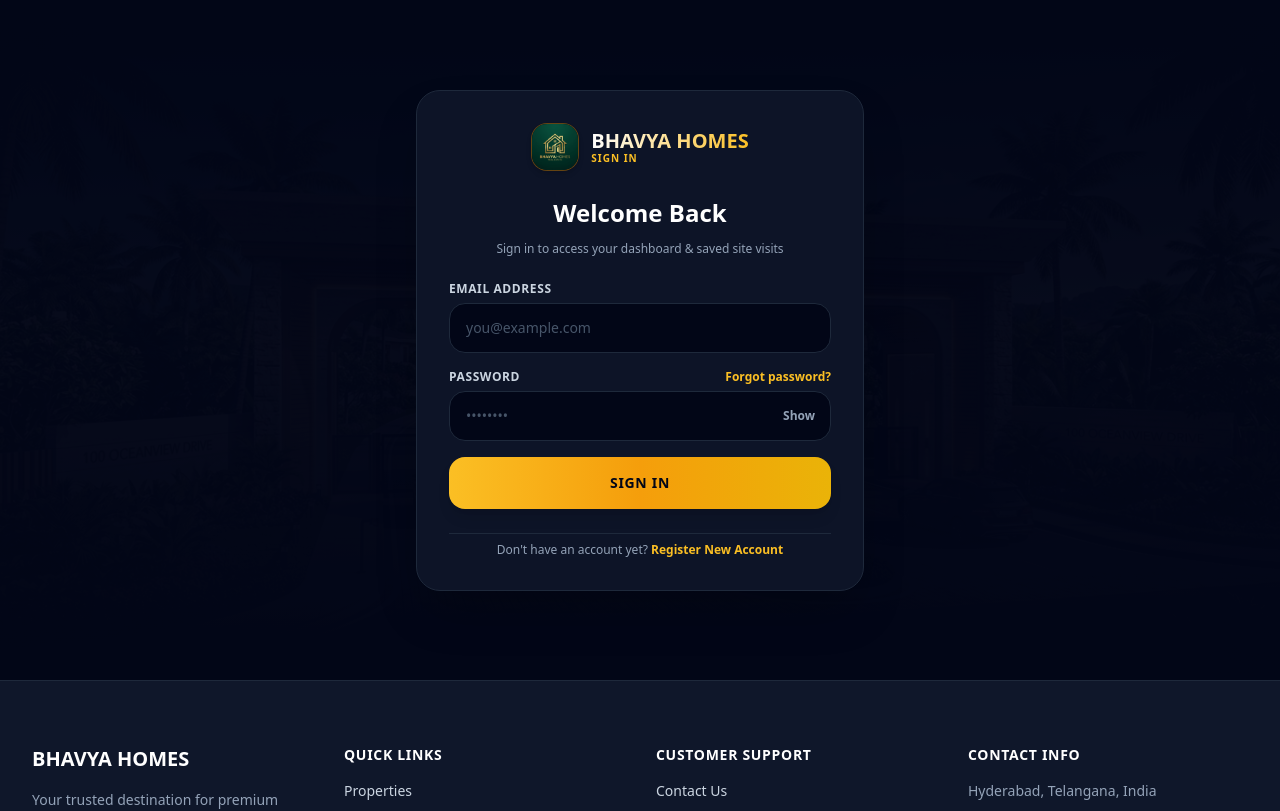
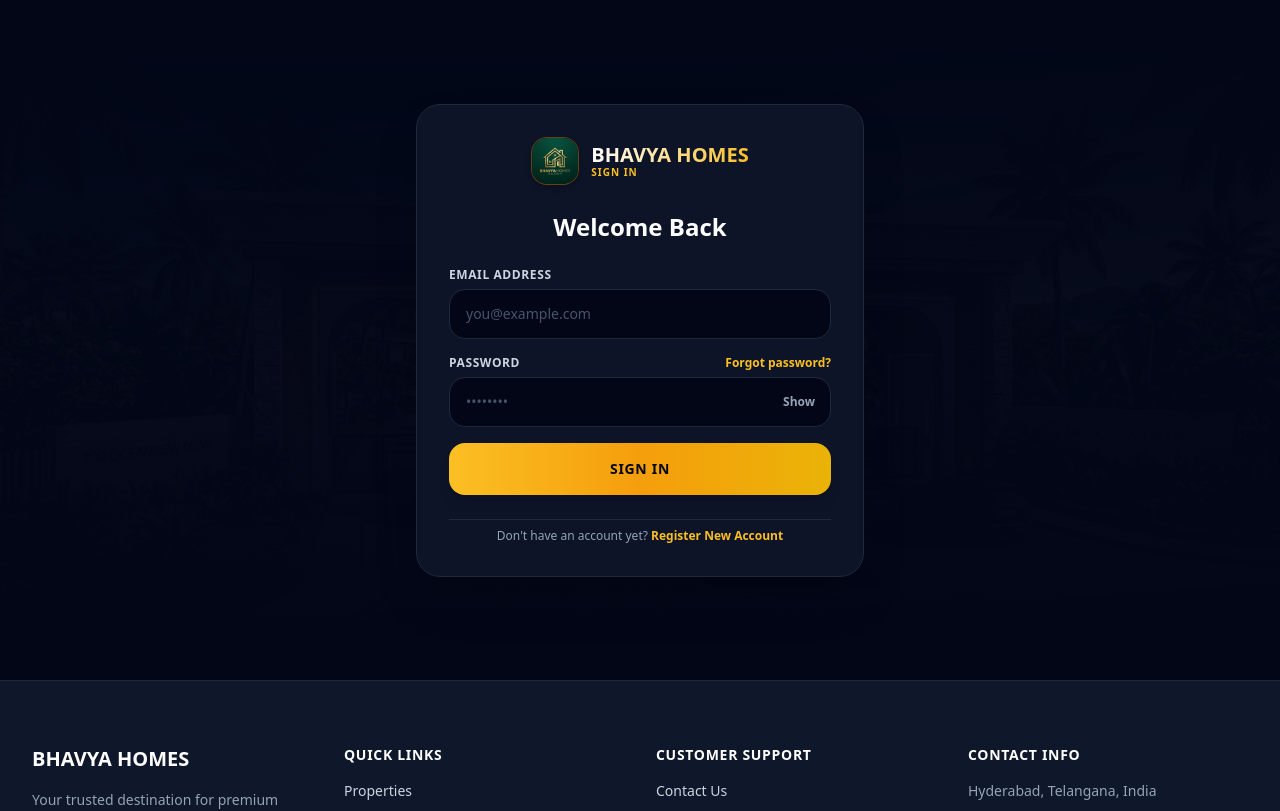
Before and after one commit to msrinu94910-a11y/Bhavya-Homes, a Next.js app in the folder frontend/: page /auth/login in a window 1280 px wide. Shown: the top 811 px of the page. Built offline with nearby package versions, Linux system fonts and the light colour scheme.

Commit message:
Remove login page subtext

```diff
--- a/frontend/app/auth/login/page.tsx
+++ b/frontend/app/auth/login/page.tsx
@@ -80,7 +80,6 @@
           </Link>
 
           <h1 className="text-2xl font-black text-white pt-2">Welcome Back</h1>
-          <p className="text-xs text-slate-400">Sign in to access your dashboard & saved site visits</p>
         </div>
 
         {/* Error Alert */}
```
Also changed, not shown: 1 other file (tests, documents, lock files or other folders).
